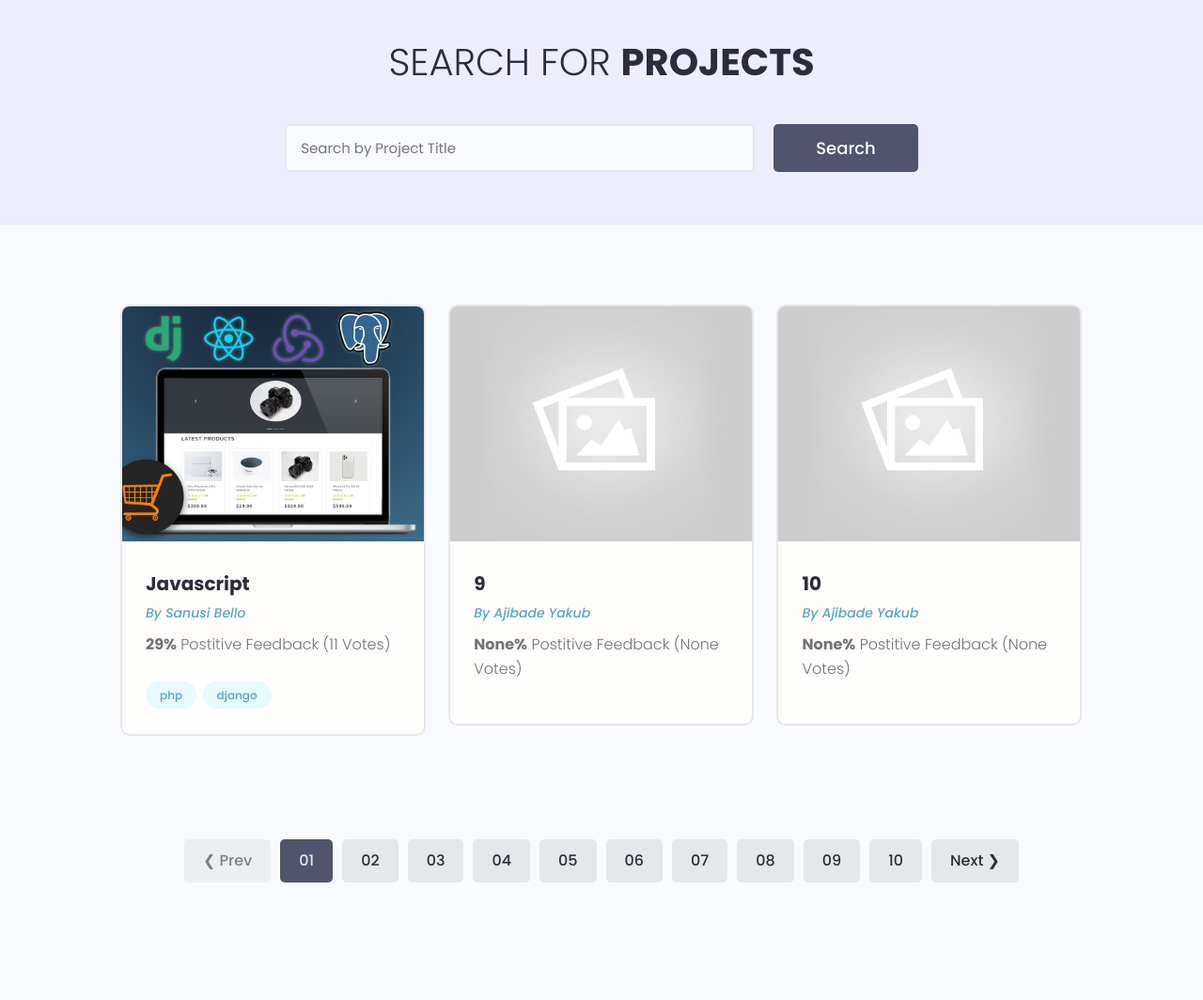
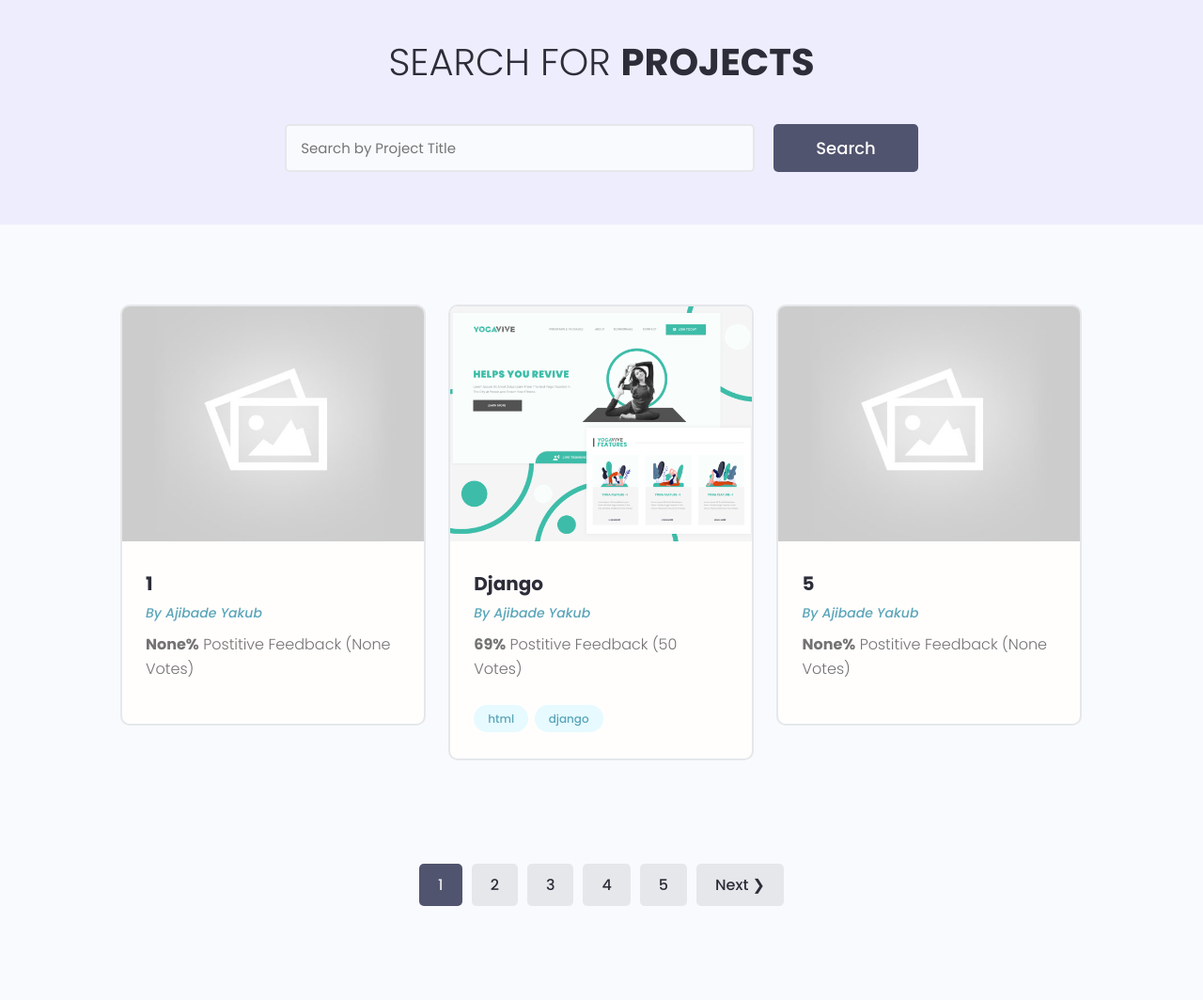
Before and after one commit to Ayatoo047/devsearch, a Django app: page /project/projects/ in a window 1280 px wide. Shown: the part 78-1142 px from the top of the page at 94% size. Before the commit the page ends 1017 px from the top, so only its background shows below. Run offline with Django 4.2, Linux system fonts and the light colour scheme; data comes from the database, SQL or seed files in the repository; parts of the project's set-up code (start-up, migrations or seed data) failed here and were passed over; some libraries are stand-ins or nearby versions.

Commit message:
Update on pagination

```diff
--- a/project/templates/project/projects.html
+++ b/project/templates/project/projects.html
@@ -69,22 +69,28 @@
     </div>
   </section>
 
+  {% if projects.has_other_pages %}
   <div class="pagination">
     <ul class="container">
-      <li><a href="#" class="btn btn--disabled">&#10094; Prev</a></li>
-      <li><a href="#" class="btn btn--sub">01</a></li>
-      <li><a href="#" class="btn">02</a></li>
-      <li><a href="#" class="btn">03</a></li>
-      <li><a href="#" class="btn">04</a></li>
-      <li><a href="#" class="btn">05</a></li>
-      <li><a href="#" class="btn">06</a></li>
-      <li><a href="#" class="btn">07</a></li>
-      <li><a href="#" class="btn">08</a></li>
-      <li><a href="#" class="btn">09</a></li>
-      <li><a href="#" class="btn">10</a></li>
-      <li><a href="#" class="btn">Next &#10095;</a></li>
+      {% if projects.has_previous %}
+       <li><a href="?page={{projects.previous_page_number}}" class="btn page-link">&#10094; Prev</a></li>
+      {% endif %}
+
+      {% for page in custom_range %}
+      {% if page == projects.number %}
+      <li><a href="?page={{page}}" class="btn page-link btn--sub">{{page}}</a></li>
+      {% else %}
+      <li><a href="?page={{page}}" class="btn page-link">{{page}}</a></li>
+      {% endif %}
+      {% endfor %}
+
+      {% if projects.has_next %}
+      <li><a href="?page={{projects.next_page_number}}" class="btn page-link">Next &#10095</a></li>
+     {% endif %}
+      <!-- <li><a href="#" class="btn">Next &#10095;</a></li> -->
     </ul>
   </div>
+  {% endif %}
 
 </main>
 
--- a/project/utils.py
+++ b/project/utils.py
@@ -1,7 +1,36 @@
 from . models import Project, Tags
 from django.db.models import Q
-# from django.core.paginator import Paginator
-# from . views import projects
+from django.core.paginator import Paginator, EmptyPage, PageNotAnInteger
+
+
+def paginateProject(request, projects, results):
+    page = request.GET.get('page')
+    # results = 3
+    paginator = Paginator(projects, results)
+
+    try:
+        projects = paginator.page(page)
+    except PageNotAnInteger:
+        page = 1
+        projects = paginator.page(page)
+    except EmptyPage:
+        page = paginator.num_pages
+        projects = paginator.page(page)
+
+    leftIndex = (int(page) - 4)
+
+    if leftIndex < 1:
+        leftIndex = 1
+
+    rightIndex =(int(page) + 5)
+
+    if rightIndex > paginator.num_pages:
+        rightIndex = paginator.num_pages + 1
+
+    # projects = paginator.page(page)
+    custom_range = range(leftIndex, rightIndex)
+    return custom_range, projects
+
 
 
 def searchProject(request):
@@ -20,11 +49,3 @@ def searchProject(request):
     )
 
     return projects, search_query
-
-
-# def paginator(request):
-#     page = 1
-#     results = 3
-#     paginator = Paginator(projects, results)
-
-#     projects = paginator.page(page)
--- a/project/views.py
+++ b/project/views.py
@@ -1,31 +1,20 @@
 from multiprocessing import context
 from re import search
+from turtle import left, right
 from django.shortcuts import render, redirect
-from project.utils import searchProject
+from project.utils import paginateProject, searchProject
 from user.views import profile
 from .models import Project, Tags
 from . forms import ProjectForm
 from django.contrib.auth.decorators import login_required
-from django.core.paginator import Paginator, EmptyPage, PageNotAnInteger
+
 
 
 def projects(request):
     projects, search_query = searchProject(request)
+    custom_range, projects = paginateProject(request, projects, 3)
 
-    page = request.GET.get('page')
-    results = 3
-    paginator = Paginator(projects, results)
-
-    try:
-        projects = paginator.page(page)
-    except PageNotAnInteger:
-        page = 2
-        projects = paginator.page(page)
-
-
-    projects = paginator.page(page)
-
-    context = {'projects': projects, 'search_query': search_query}
+    context = {'projects': projects, 'search_query': search_query, 'custom_range': custom_range}
     return render(request, 'project/projects.html', context)
 
 def project(request, pk):
```
